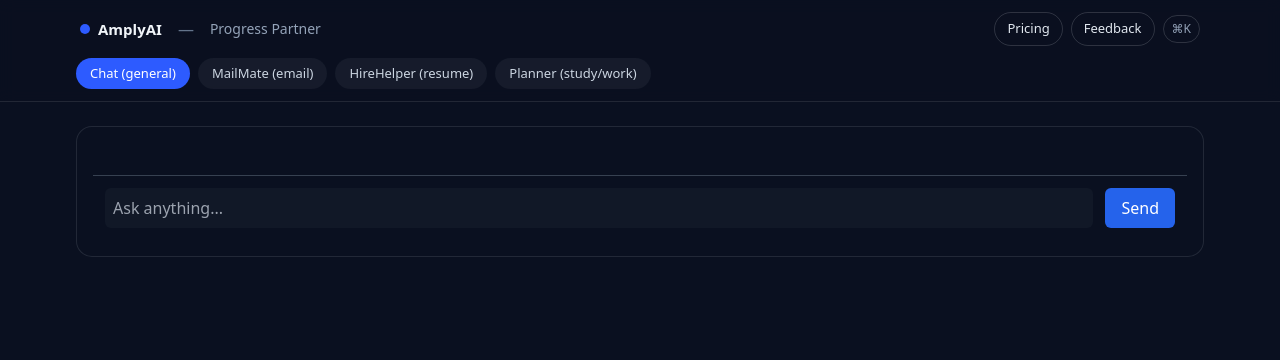
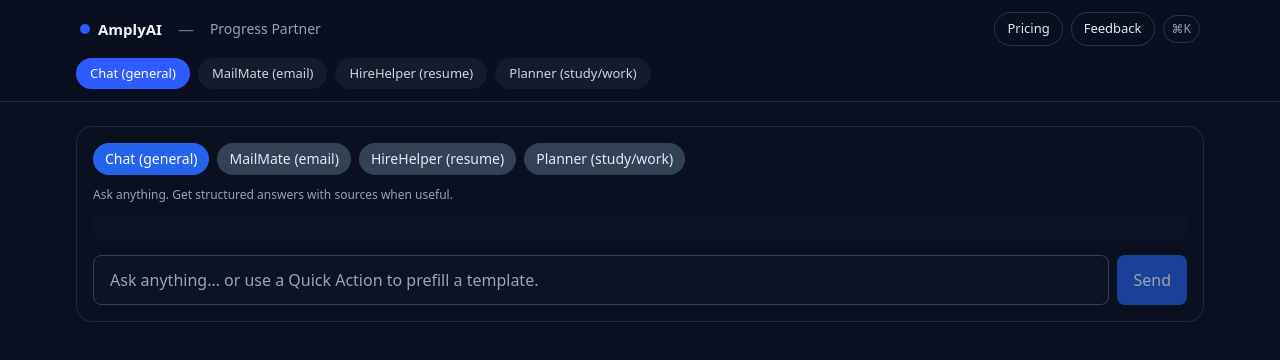
Before and after one commit to madevthevanthiran-maker/amplyai-chatbot, a Next.js app: page /app in a window 1280 px wide. Shown: the top 360 px of the page. Built offline with nearby package versions, Linux system fonts and the light colour scheme.

Commit message:
Update ChatPanel.jsx

```diff
--- a/components/ChatPanel.jsx
+++ b/components/ChatPanel.jsx
@@ -1,98 +1,176 @@
-import { useState, useEffect, useRef } from "react";
+// components/ChatPanel.jsx
+import React, { useCallback, useEffect, useMemo, useRef, useState } from "react";
+import QuickActions from "@/components/QuickActions";
+import { MODES } from "@/lib/modes";
+import ReactMarkdown from "react-markdown";
+import remarkGfm from "remark-gfm";
 
-export default function ChatPanel({ tabId }) {
-  const [messages, setMessages] = useState([]);
+const LS_KEY = "amplyai.conversations.v2"; // v2 so we don’t clash with old tabs
+
+function loadAll() {
+  try { return JSON.parse(localStorage.getItem(LS_KEY) || "{}"); }
+  catch { return {}; }
+}
+function saveAll(all) {
+  localStorage.setItem(LS_KEY, JSON.stringify(all));
+}
+
+export default function ChatPanel() {
+  const [mode, setMode] = useState(MODES.general.id);
+  const [messages, setMessages] = useState([]); // [{role, content}]
   const [input, setInput] = useState("");
-  const [loading, setLoading] = useState(false);
-  const endRef = useRef(null);
+  const [isSending, setIsSending] = useState(false);
+  const bottomRef = useRef(null);
 
+  // Load/save per-mode conversations
   useEffect(() => {
-    // scroll to bottom when messages update
-    endRef.current?.scrollIntoView({ behavior: "smooth" });
-  }, [messages]);
+    const all = loadAll();
+    setMessages(all[mode]?.messages || []);
+    // optional: prefill on first open if empty and mode has a template
+    if ((!all[mode] || !all[mode].messages?.length) && MODES[mode].template) {
+      setInput(MODES[mode].template);
+    }
+  }, [mode]);
 
-  async function sendMessage() {
-    if (!input.trim()) return;
+  const persist = useCallback((nextMsgs) => {
+    const all = loadAll();
+    all[mode] = { messages: nextMsgs };
+    saveAll(all);
+  }, [mode]);
 
-    const userMsg = { role: "user", content: input.trim() };
-    setMessages(prev => [...prev, userMsg]);
+  const scrollToBottom = () => bottomRef.current?.scrollIntoView({ behavior: "smooth" });
+  useEffect(scrollToBottom, [messages, isSending]);
+
+  const onPickMode = (m) => {
+    setMode(m.id);
+  };
+
+  const sendMessage = async (text) => {
+    if (!text.trim()) return;
+    const userMsg = { role: "user", content: text.trim() };
+    const next = [...messages, userMsg];
+    setMessages(next);
+    persist(next);
     setInput("");
-    setLoading(true);
+    setIsSending(true);
 
     try {
-      const payload = {
-        messages: [...messages, userMsg],
-        tabId, // <-- this tells backend which mode we're in
+      const res = await fetch("/api/chat?stream=1", {
+        method: "POST",
+        headers: { "Content-Type": "application/json" },
+        body: JSON.stringify({
+          mode,                // tell API which brain to use
+          messages: next,      // user + prior history
+        }),
+      });
+
+      if (!res.ok || !res.body) {
+        const fallback = { role: "assistant", content: "Sorry, something went wrong. Please try again." };
+        const next2 = [...next, fallback];
+        setMessages(next2); persist(next2);
+        return;
+      }
+
+      // Stream
+      const reader = res.body.getReader();
+      const decoder = new TextDecoder("utf-8");
+      let assistant = { role: "assistant", content: "" };
+      let appended = false;
+
+      // Append empty assistant, then grow it as chunks come in
+      const pushChunk = (chunk) => {
+        assistant.content += chunk;
+        if (!appended) {
+          appended = true;
+          setMessages((cur) => {
+            const nx = [...cur, assistant];
+            persist(nx);
+            return nx;
+          });
+        } else {
+          setMessages((cur) => {
+            const nx = [...cur];
+            nx[nx.length - 1] = { ...assistant };
+            persist(nx);
+            return nx;
+          });
+        }
       };
 
-      const res = await fetch("/api/chat", {
-        method: "POST",
-        headers: { "Content-Type": "application/json" },
-        body: JSON.stringify(payload),
-      });
+      while (true) {
+        const { value, done } = await reader.read();
+        if (done) break;
+        const chunk = decoder.decode(value, { stream: true });
+        pushChunk(chunk);
+      }
+    } catch (e) {
+      const next2 = [...messages, { role: "assistant", content: "Network error. Please try again." }];
+      setMessages(next2); persist(next2);
+    } finally {
+      setIsSending(false);
+      scrollToBottom();
+    }
+  };
 
-      if (!res.ok) {
-        throw new Error("API request failed");
-      }
+  const handleSubmit = (e) => {
+    e.preventDefault();
+    sendMessage(input);
+  };
 
-      const data = await res.json();
-      const assistantMsg = { role: "assistant", content: data.content || "" };
-      setMessages(prev => [...prev, assistantMsg]);
-    } catch (err) {
-      console.error(err);
-      setMessages(prev => [
-        ...prev,
-        { role: "assistant", content: "⚠️ Something went wrong. Please try again." },
-      ]);
-    } finally {
-      setLoading(false);
-    }
-  }
-
-  function handleKeyPress(e) {
-    if (e.key === "Enter" && !e.shiftKey) {
-      e.preventDefault();
-      sendMessage();
-    }
-  }
+  const active = MODES[mode];
 
   return (
     <div className="flex flex-col h-full">
-      {/* Chat messages */}
-      <div className="flex-1 overflow-y-auto p-4 space-y-3">
-        {messages.map((m, i) => (
-          <div
-            key={i}
-            className={`p-3 rounded-lg max-w-xl ${
-              m.role === "user"
-                ? "bg-blue-600 text-white ml-auto"
-                : "bg-gray-800 text-gray-100"
-            }`}
-          >
-            {m.content}
+      {/* Mode chips */}
+      <QuickActions activeMode={mode} onPick={onPickMode} />
+
+      {/* small hint under chips */}
+      <div className="text-xs text-slate-400 mb-2">{active.description}</div>
+
+      {/* Messages */}
+      <div className="flex-1 overflow-y-auto rounded-lg bg-slate-900/30 p-4 space-y-4">
+        {messages.map((m, idx) => (
+          <div key={idx} className={`flex ${m.role === "user" ? "justify-end" : "justify-start"}`}>
+            <div className={`${m.role === "user"
+                ? "bg-blue-600 text-white"
+                : "bg-slate-800 text-slate-100"
+              } max-w-[80%] rounded-xl px-4 py-3 text-[15px] leading-6`}>
+              {m.role === "assistant" ? (
+                <ReactMarkdown remarkPlugins={[remarkGfm]}>{m.content}</ReactMarkdown>
+              ) : (
+                <pre className="whitespace-pre-wrap font-sans">{m.content}</pre>
+              )}
+            </div>
           </div>
         ))}
-        <div ref={endRef} />
+        <div ref={bottomRef} />
       </div>
 
-      {/* Input box */}
-      <div className="border-t border-gray-700 p-3 flex items-center">
+      {/* Input */}
+      <form onSubmit={handleSubmit} className="mt-3 flex gap-2">
         <textarea
-          className="flex-1 resize-none rounded-md bg-gray-900 text-gray-100 p-2 focus:outline-none"
           rows={1}
+          placeholder="Ask anything… or use a Quick Action to prefill a template."
+          className="flex-1 resize-none rounded-lg bg-slate-900/60 border border-slate-700 px-4 py-3 text-slate-100 focus:outline-none focus:ring-2 focus:ring-blue-600"
           value={input}
-          placeholder="Ask anything..."
-          onChange={e => setInput(e.target.value)}
-          onKeyDown={handleKeyPress}
+          onChange={(e) => setInput(e.target.value)}
+          disabled={isSending}
         />
         <button
-          onClick={sendMessage}
-          disabled={loading}
-          className="ml-3 px-4 py-2 bg-blue-600 hover:bg-blue-700 rounded-md text-white disabled:opacity-50"
+          type="submit"
+          disabled={isSending || !input.trim()}
+          className="px-4 py-3 rounded-lg bg-blue-600 hover:bg-blue-500 text-white disabled:opacity-60"
         >
-          {loading ? "..." : "Send"}
+          {isSending ? "Sending…" : "Send"}
         </button>
-      </div>
+      </form>
+
+      {/* Tips for each mode */}
+      {active.template && !messages.length && (
+        <div className="mt-2 text-xs text-slate-400">
+          Tip: This mode has a template. We prefilled your input — edit it and hit Send.
+        </div>
+      )}
     </div>
   );
 }
```
